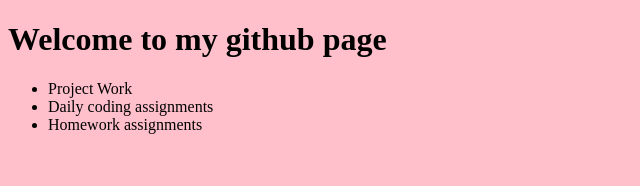
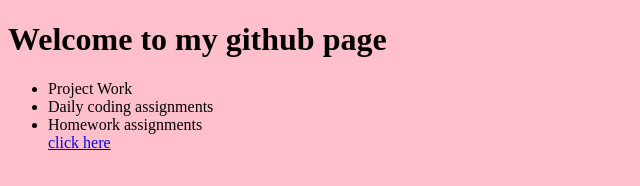
Before and after one commit to smarieimperial/smarieimperial.github.io, a plain HTML site: page index.html in a window 1280 px wide. Shown: the full height of the page, 0-640 px from the left. Drawn offline with Linux system fonts and the light colour scheme.

Commit message:
updated link in index.html-still in progress

```diff
--- a/index.html
+++ b/index.html
@@ -11,6 +11,8 @@
             <li>Project Work</li>
             <li>Daily coding assignments</li>
             <li>Homework assignments</li>
+
+            <a href="https://www.simperial.org">click here</a>
         </ul>
 
 
```
